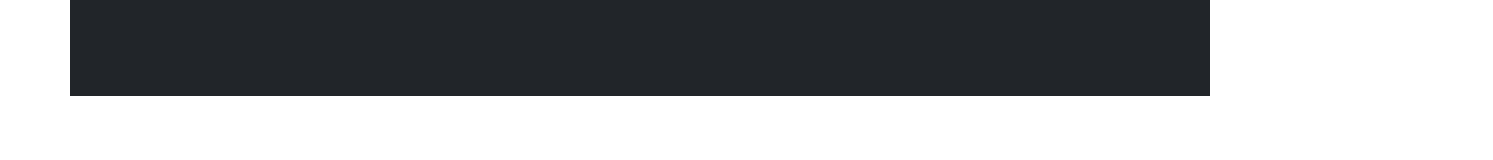
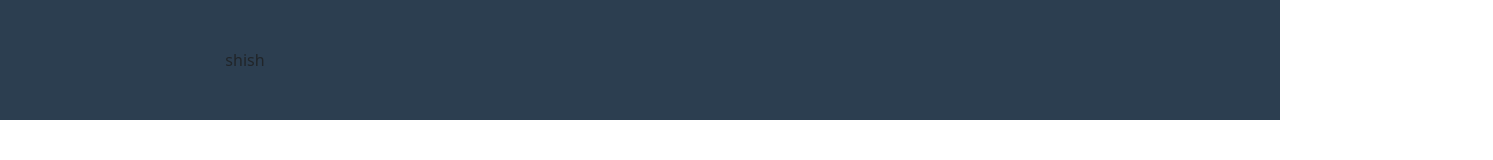
Before and after one commit to AnielloPiscopo/html-css-bootstrap-freelancer, a plain HTML site: page index.html in a window 1280 px wide. Shown: the whole page, 1493 px wide, since content can reach past the window. Drawn offline with nearby package versions, Linux system fonts and the light colour scheme.

Commit message:
Added the first bootstrap classes to the header

```diff
--- a/css/style.css
+++ b/css/style.css
@@ -1,7 +1,7 @@
 /* !-------------------------------------------------------------------
 MOMENTANEAL STYLES */
-header{
-    height: 5rem;
+header .container-md{
+    background-color: red !important;
 }
 
 
@@ -33,3 +33,8 @@ GENERAL STYLE */
 
 /* *-------------------------------------------------------------------
 SPECIFIC STYLES */
+
+/* * HEADER */
+header{
+    background-color: var(--header-bg-color);
+}
--- a/index.html
+++ b/index.html
@@ -32,9 +32,11 @@
 
     <body>
         <!-- * HEADER -->
-        <header>
-            <div class="container-md bg-dark">
-                <div class="row p-5 align-items-center justify-content-between"></div>
+        <header class="container-fluid">
+            <div class="row py-5">
+                <div class="col-12 offset-md-1 offset-lg-2 row-cols-lg-2">
+                    shish
+                </div>
             </div>
         </header>
 
```
